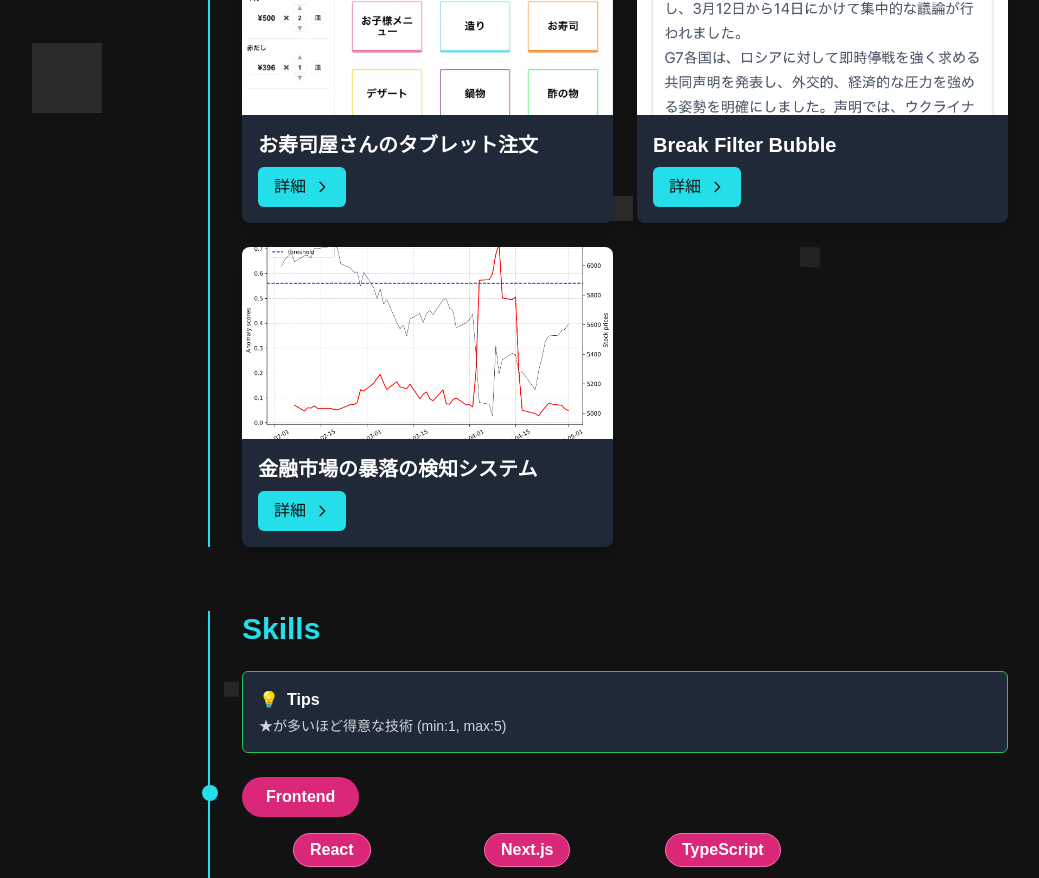
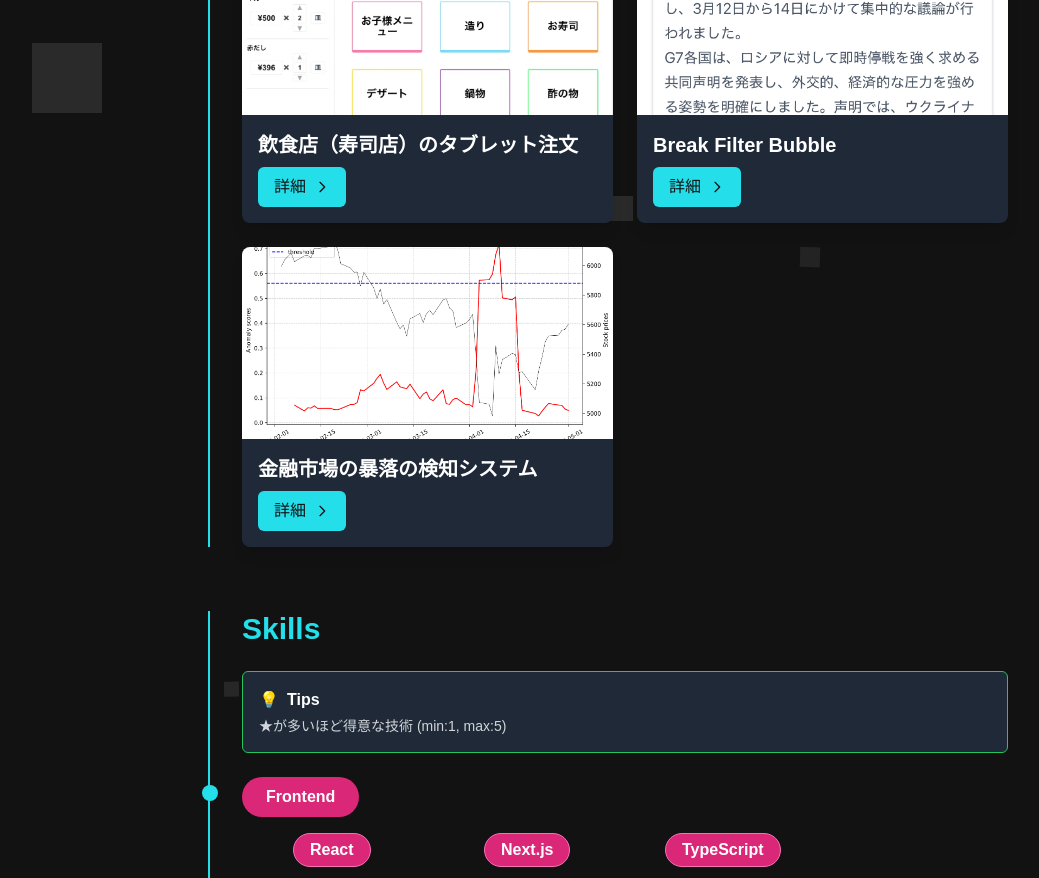
Before and after one commit to kimushun-65/Portfolio, a Next.js app in the folder frontend/: page / in a window 1280 px wide. Shown: the part 2440-3318 px from the top of the page, without its empty margins (32-1071 px from the left). Built offline with nearby package versions, Linux system fonts and the light colour scheme.

Commit message:
寿司店

```diff
--- a/frontend/components/display/workSection.tsx
+++ b/frontend/components/display/workSection.tsx
@@ -152,7 +152,7 @@ export default function WorkSection() {
     },
     {
       id: 3,
-      title: 'お寿司屋さんのタブレット注文',
+      title: '飲食店（寿司店）のタブレット注文',
       description:
         'インターン先で開発した、お寿司屋さんの店員が使用するタブレット注文アプリ。時価の商品を柔軟に管理できるようカスタマイズ性を重視し、UI/UXにも強くこだわりました。レシートプリンタとの連携や、日々の売上集計のためにGAS APIを利用して自動でスプレッドシートにデータを送信する仕組みも構築。データベースにはFirebaseを採用し、デプロイまで担当しました。設計から実装・運用までほぼ全ての工程を担当しています。\n\n主な機能:\n・タブレットからの注文管理\n・時価商品の柔軟な登録・編集\n・レシートプリンタ連携\n・売上データの自動集計・スプレッドシート連携\n\n使用技術:\n・Next.js\n・Firebase\n・Google Apps Script\n・TypeScript',
       imageSrc: '/images/sushi.png',
```
